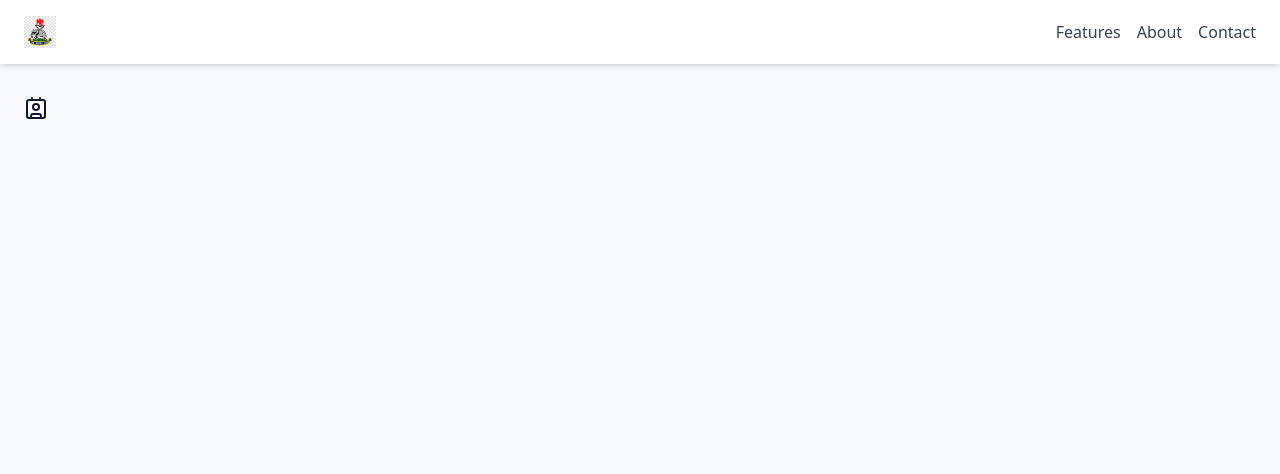
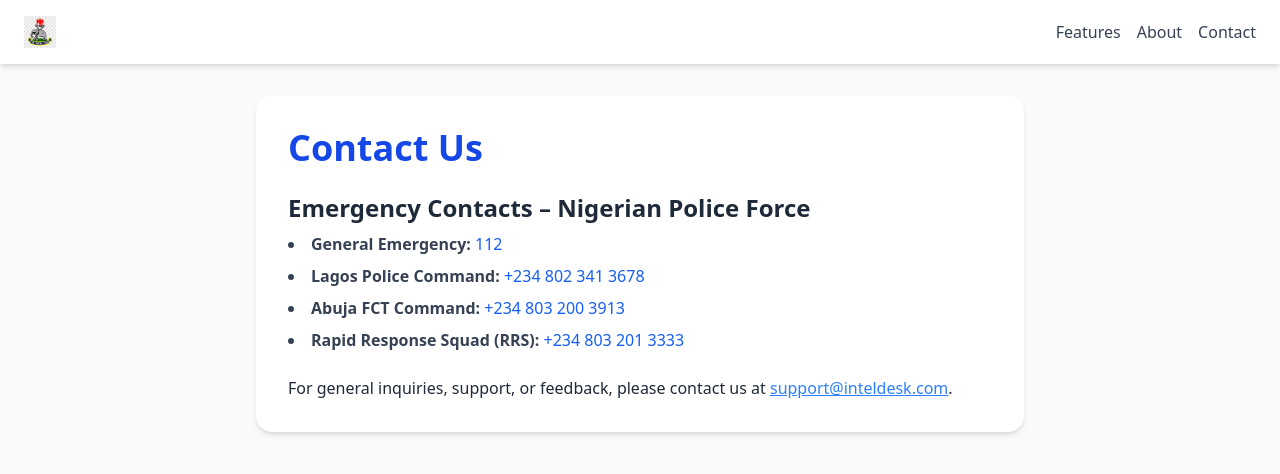
Before and after one commit to oladokun-olayiwola/IntelDesk, a React (Vite) app in the folder client/: page /contact in a window 1280 px wide. Shown: the top 474 px of the page. Built offline with nearby package versions, Linux system fonts and the light colour scheme; no server answers.

Commit message:
update about contact and features pages.

```diff
--- a/client/src/App.tsx
+++ b/client/src/App.tsx
@@ -14,7 +14,7 @@ import Layout from "./components/Layout";
 import Incidents from "./pages/Incidents";
 import MyIncidents from "./pages/MyIncidents";
 import Criminals from "./pages/Criminals";
-import { Contact } from "lucide-react";
+import Contact from "./pages/Contacts";
 import About from "./pages/About";
 import Features from "./pages/Features";
 
--- a/client/src/contexts/AuthContext.tsx
+++ b/client/src/contexts/AuthContext.tsx
@@ -7,7 +7,7 @@ export const AuthContext = createContext<AuthContextType | undefined>(undefined)
 export const AuthProvider = ({ children }: { children: ReactNode }) => {
   const [role, setRole] = useState<UserRole>('citizen');
   const [isAuthenticated, setIsAuthenticated] = useState(false);
-  const [isLogin, setIsLogin] = useState(false);
+  const [isLogin, setIsLogin] = useState(true);
 
   const value = useMemo(() => ({
     role,
--- a/client/src/pages/About.tsx
+++ b/client/src/pages/About.tsx
@@ -1,8 +1,11 @@
 const About = () => (
-  <div className="p-6">
-    <h1 className="text-3xl font-bold text-blue-600 mb-4">About IntelDesk</h1>
-    <p className="text-gray-700">IntelDesk is a modern incident reporting platform designed to streamline communication between citizens and security personnel.</p>
-  </div>
+  <section className="p-8 max-w-3xl mx-auto bg-white shadow-lg rounded-2xl">
+    <h1 className="text-4xl font-extrabold text-blue-700 mb-6">About IntelDesk</h1>
+    <p className="text-gray-800 text-lg leading-relaxed">
+      <strong>IntelDesk</strong> is a next-generation incident reporting platform that empowers communities and enhances coordination between citizens and security personnel.
+      With a focus on real-time communication, actionable insights, and transparency, IntelDesk bridges the gap between the public and those who protect it.
+    </p>
+  </section>
 );
 
 export default About;
--- a/client/src/pages/Contacts.tsx
+++ b/client/src/pages/Contacts.tsx
@@ -1,8 +1,35 @@
 const Contact = () => (
-  <div className="p-6">
-    <h1 className="text-3xl font-bold text-blue-600 mb-4">Contact Us</h1>
-    <p className="text-gray-700">For inquiries, support, or feedback, reach out to us at <a href="mailto:support@inteldesk.com" className="text-blue-500 underline">support@inteldesk.com</a>.</p>
-  </div>
+  <section className="p-8 max-w-3xl mx-auto bg-white shadow-md rounded-2xl">
+    <h1 className="text-4xl font-bold text-blue-700 mb-6">Contact Us</h1>
+
+    <div className="mb-6">
+      <h2 className="text-2xl font-semibold text-gray-800 mb-2">Emergency Contacts – Nigerian Police Force</h2>
+      <ul className="list-disc list-inside text-gray-700 space-y-2">
+        <li>
+          <strong>General Emergency:</strong> <span className="text-blue-600">112</span>
+        </li>
+        <li>
+          <strong>Lagos Police Command:</strong> <span className="text-blue-600">+234 802 341 3678</span>
+        </li>
+        <li>
+          <strong>Abuja FCT Command:</strong> <span className="text-blue-600">+234 803 200 3913</span>
+        </li>
+        <li>
+          <strong>Rapid Response Squad (RRS):</strong> <span className="text-blue-600">+234 803 201 3333</span>
+        </li>
+      </ul>
+    </div>
+
+    <p className="text-gray-800 text-base">
+      For general inquiries, support, or feedback, please contact us at{" "}
+      <a
+        href="mailto:support@inteldesk.com"
+        className="text-blue-500 underline"
+      >
+        support@inteldesk.com
+      </a>.
+    </p>
+  </section>
 );
 
 export default Contact;
--- a/client/src/pages/Features.tsx
+++ b/client/src/pages/Features.tsx
@@ -1,8 +1,17 @@
 const Features = () => (
-  <div className="p-6">
-    <h1 className="text-3xl font-bold text-blue-600 mb-4">Features</h1>
-    <p className="text-gray-700">Explore the powerful features of IntelDesk, including real-time incident reporting, role-based dashboards, and geolocation tracking.</p>
-  </div>
+  <section className="p-8 max-w-4xl mx-auto bg-white shadow-lg rounded-2xl">
+    <h1 className="text-4xl font-extrabold text-blue-700 mb-6">Core Features</h1>
+    <p className="text-gray-800 text-lg mb-6 leading-relaxed">
+      IntelDesk offers a suite of powerful tools designed to enhance safety and streamline communication:
+    </p>
+    <ul className="space-y-4 text-gray-700 list-disc list-inside text-base">
+      <li><strong>Real-time Incident Reporting</strong> – Instantly capture and submit incidents as they unfold.</li>
+      <li><strong>Role-Based Dashboards</strong> – Tailored views for citizens, responders, and administrators.</li>
+      <li><strong>Geolocation Tracking</strong> – Pinpoint incidents and monitor activity across regions.</li>
+      <li><strong>Secure Communication Channels</strong> – Ensure sensitive information stays protected.</li>
+      <li><strong>Data Analytics & Insights</strong> – Drive smarter decisions with actionable reports.</li>
+    </ul>
+  </section>
 );
 
 export default Features;
```
Also changed, not shown: 1 other file (tests, documents, lock files or other folders).
